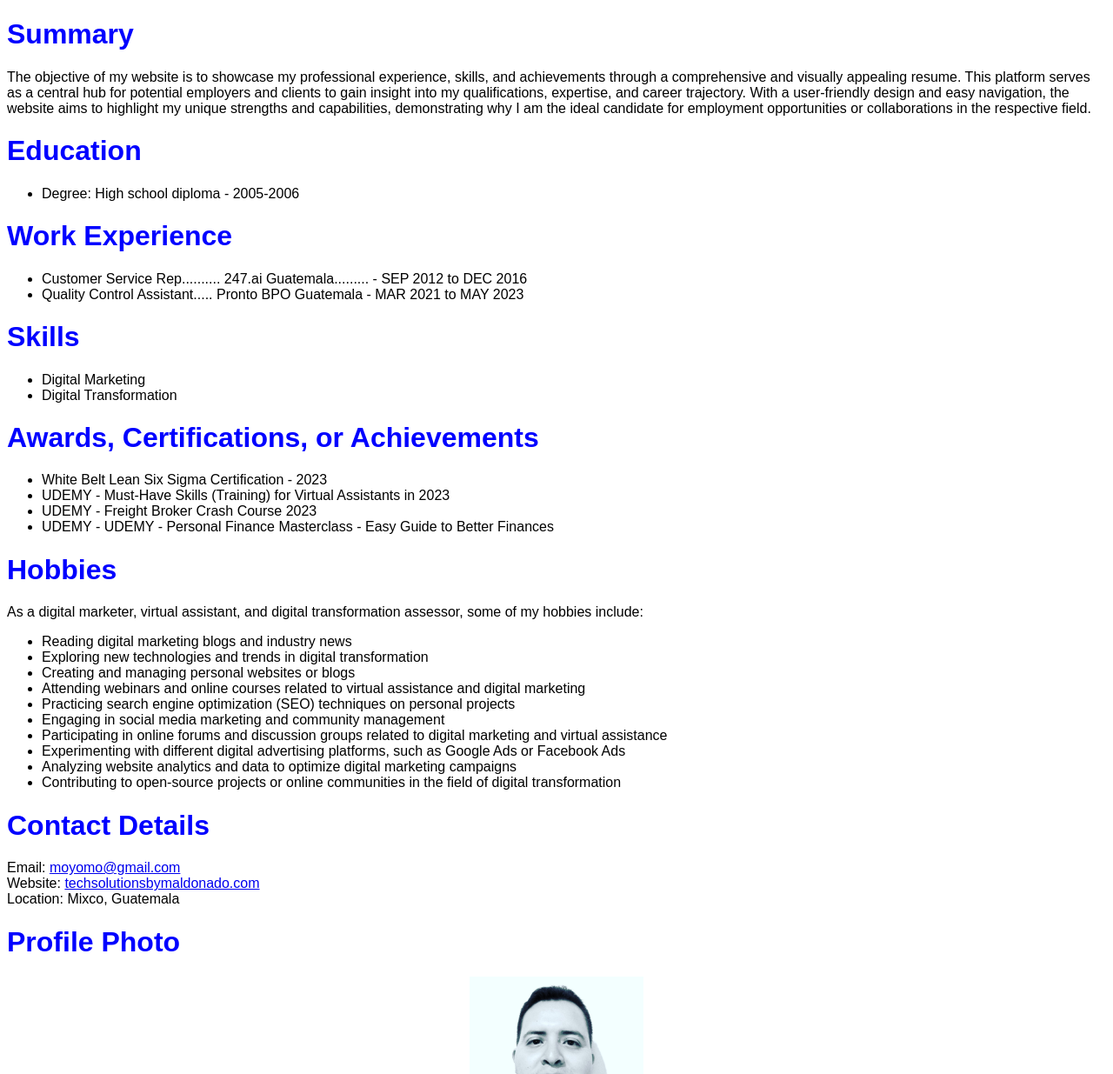
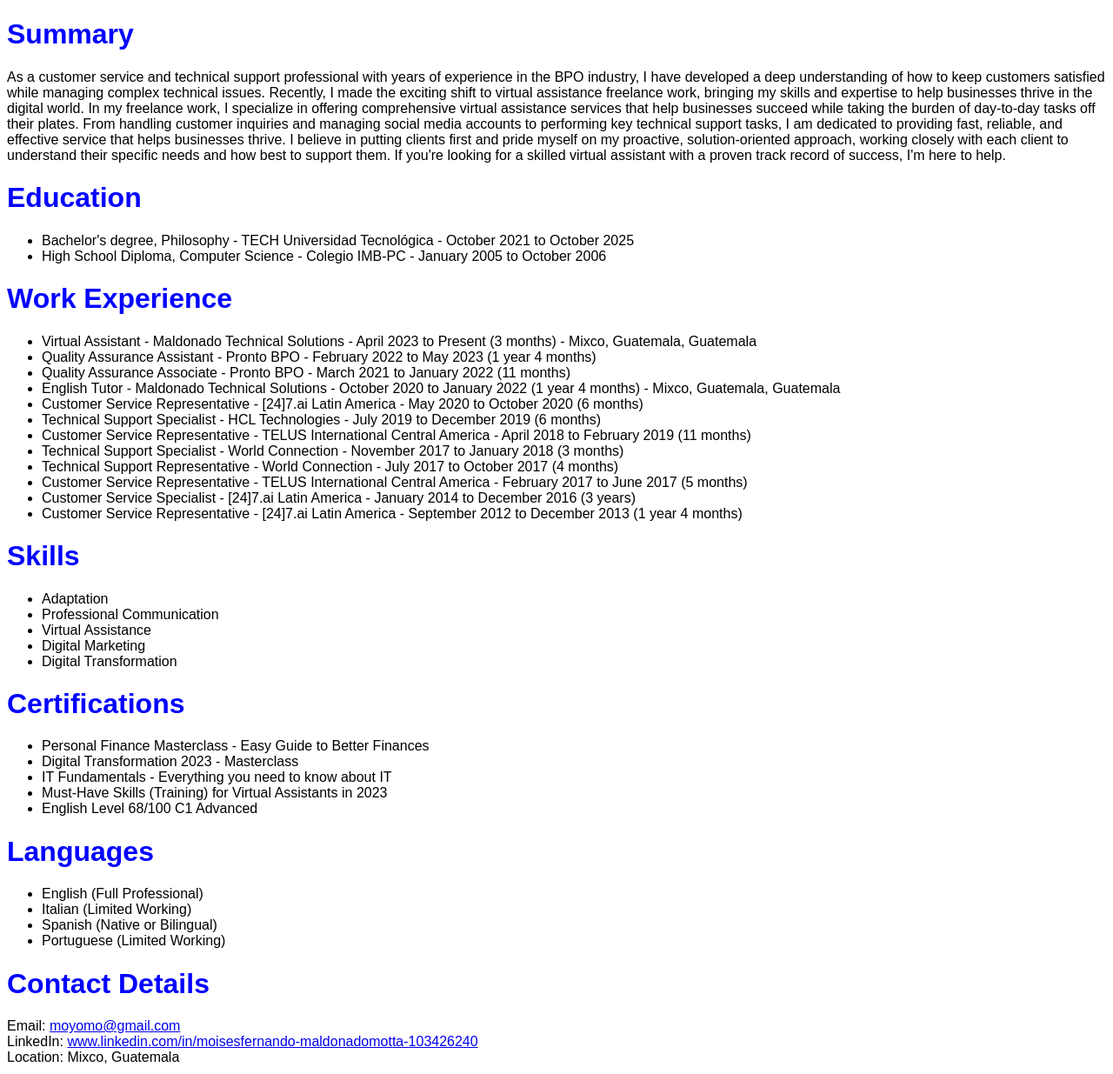
Before and after one commit to mdotechsolutions/mdotech-htmlportfolio, a plain HTML site: page index.html in a window 1280 px wide. Shown: the top 1235 px of the page at 87% size. Drawn offline with Linux system fonts and the light colour scheme.

Commit message:
Update index.html
06/30/2023 - RESUME

```diff
--- a/index.html
+++ b/index.html
@@ -33,64 +33,68 @@
 </head>
 <body>
   <h1>Summary</h1>
-  <p>The objective of my website is to showcase my professional experience, skills, and achievements through a comprehensive and visually appealing resume. This platform serves as a central hub for potential employers and clients to gain insight into my qualifications, expertise, and career trajectory. With a user-friendly design and easy navigation, the website aims to highlight my unique strengths and capabilities, demonstrating why I am the ideal candidate for employment opportunities or collaborations in the respective field.</p>
+  <p>As a customer service and technical support professional with years of experience in the BPO industry, I have developed a deep understanding of how to keep customers satisfied while managing complex technical issues. Recently, I made the exciting shift to virtual assistance freelance work, bringing my skills and expertise to help businesses thrive in the digital world. In my freelance work, I specialize in offering comprehensive virtual assistance services that help businesses succeed while taking the burden of day-to-day tasks off their plates. From handling customer inquiries and managing social media accounts to performing key technical support tasks, I am dedicated to providing fast, reliable, and effective service that helps businesses thrive. I believe in putting clients first and pride myself on my proactive, solution-oriented approach, working closely with each client to understand their specific needs and how best to support them. If you're looking for a skilled virtual assistant with a proven track record of success, I'm here to help.</p>
 
   <h1>Education</h1>
   <ul>
-    <li>Degree: High school diploma - 2005-2006</li>
-    <!-- Add more education details if needed -->
+    <li>Bachelor's degree, Philosophy - TECH Universidad Tecnológica - October 2021 to October 2025</li>
+    <li>High School Diploma, Computer Science - Colegio IMB-PC - January 2005 to October 2006</li>
   </ul>
 
   <h1>Work Experience</h1>
   <ul>
-    <li>Customer Service Rep.......... 247.ai Guatemala.........  - SEP 2012 to DEC 2016</li>
-    <li>Quality Control Assistant..... Pronto BPO Guatemala  - MAR 2021 to MAY 2023</li>
-    <!-- Add more work experience details if needed -->
+    <li>Virtual Assistant - Maldonado Technical Solutions - April 2023 to Present (3 months) - Mixco, Guatemala, Guatemala</li>
+    <li>Quality Assurance Assistant - Pronto BPO - February 2022 to May 2023 (1 year 4 months)</li>
+    <li>Quality Assurance Associate - Pronto BPO - March 2021 to January 2022 (11 months)</li>
+    <li>English Tutor - Maldonado Technical Solutions - October 2020 to January 2022 (1 year 4 months) - Mixco, Guatemala, Guatemala</li>
+    <li>Customer Service Representative - [24]7.ai Latin America - May 2020 to October 2020 (6 months)</li>
+    <li>Technical Support Specialist - HCL Technologies - July 2019 to December 2019 (6 months)</li>
+    <li>Customer Service Representative - TELUS International Central America - April 2018 to February 2019 (11 months)</li>
+    <li>Technical Support Specialist - World Connection - November 2017 to January 2018 (3 months)</li>
+    <li>Technical Support Representative - World Connection - July 2017 to October 2017 (4 months)</li>
+    <li>Customer Service Representative - TELUS International Central America - February 2017 to June 2017 (5 months)</li>
+    <li>Customer Service Specialist - [24]7.ai Latin America - January 2014 to December 2016 (3 years)</li>
+    <li>Customer Service Representative - [24]7.ai Latin America - September 2012 to December 2013 (1 year 4 months)</li>
   </ul>
 
   <h1>Skills</h1>
   <ul>
+    <li>Adaptation</li>
+    <li>Professional Communication</li>
+    <li>Virtual Assistance</li>
     <li>Digital Marketing</li>
     <li>Digital Transformation</li>
-    <!-- Add more skills related to your fields if needed -->
   </ul>
 
-  <h1>Awards, Certifications, or Achievements</h1>
+  <h1>Certifications</h1>
   <ul>
-    <li>White Belt Lean Six Sigma Certification - 2023</li>
-    <li>UDEMY - Must-Have Skills (Training) for Virtual Assistants in 2023</li>
-    <li>UDEMY - Freight Broker Crash Course 2023</li>
-    <li>UDEMY - UDEMY - Personal Finance Masterclass - Easy Guide to Better Finances </li>
-    <!-- Add more awards, certifications, or achievements if needed -->
+    <li>Personal Finance Masterclass - Easy Guide to Better Finances</li>
+    <li>Digital Transformation 2023 - Masterclass</li>
+    <li>IT Fundamentals - Everything you need to know about IT</li>
+    <li>Must-Have Skills (Training) for Virtual Assistants in 2023</li>
+    <li>English Level 68/100 C1 Advanced</li>
   </ul>
 
-  <h1>Hobbies</h1>
-  <p>As a digital marketer, virtual assistant, and digital transformation assessor, some of my hobbies include:</p>
+  <h1>Languages</h1>
   <ul>
-    <li>Reading digital marketing blogs and industry news</li>
-    <li>Exploring new technologies and trends in digital transformation</li>
-    <li>Creating and managing personal websites or blogs</li>
-    <li>Attending webinars and online courses related to virtual assistance and digital marketing</li>
-    <li>Practicing search engine optimization (SEO) techniques on personal projects</li>
-    <li>Engaging in social media marketing and community management</li>
-    <li>Participating in online forums and discussion groups related to digital marketing and virtual assistance</li>
-    <li>Experimenting with different digital advertising platforms, such as Google Ads or Facebook Ads</li>
-    <li>Analyzing website analytics and data to optimize digital marketing campaigns</li>
-    <li>Contributing to open-source projects or online communities in the field of digital transformation</li>
+    <li>English (Full Professional)</li>
+    <li>Italian (Limited Working)</li>
+    <li>Spanish (Native or Bilingual)</li>
+    <li>Portuguese (Limited Working)</li>
   </ul>
 
   <h1>Contact Details</h1>
-<p>
-  Email: <a href="mailto:moyomo@gmail.com">moyomo@gmail.com</a><br>
-  Website: <a href="https://techsolutionsbymaldonado.com">techsolutionsbymaldonado.com</a><br>
-  Location: Mixco, Guatemala
-</p>
+  <p>
+    Email: <a href="mailto:moyomo@gmail.com">moyomo@gmail.com</a><br>
+    LinkedIn: <a href="www.linkedin.com/in/moisesfernando-maldonadomotta-103426240">www.linkedin.com/in/moisesfernando-maldonadomotta-103426240</a><br>
+    Location: Mixco, Guatemala
+  </p>
 
   <h1>Profile Photo</h1>
   <img class="thumbnail" src="resources/your-photo.jpg" alt="Profile Photo">
 
   <footer>
-    <p>&copy; 2023 Moises Maldonado | Maldonado Technical Solutions. All rights reserved.</p>
+    <p>&copy; 2023 Moises Fernando Maldonado Motta | Maldonado Technical Solutions. All rights reserved.</p>
   </footer>
 </body>
 </html>
```
